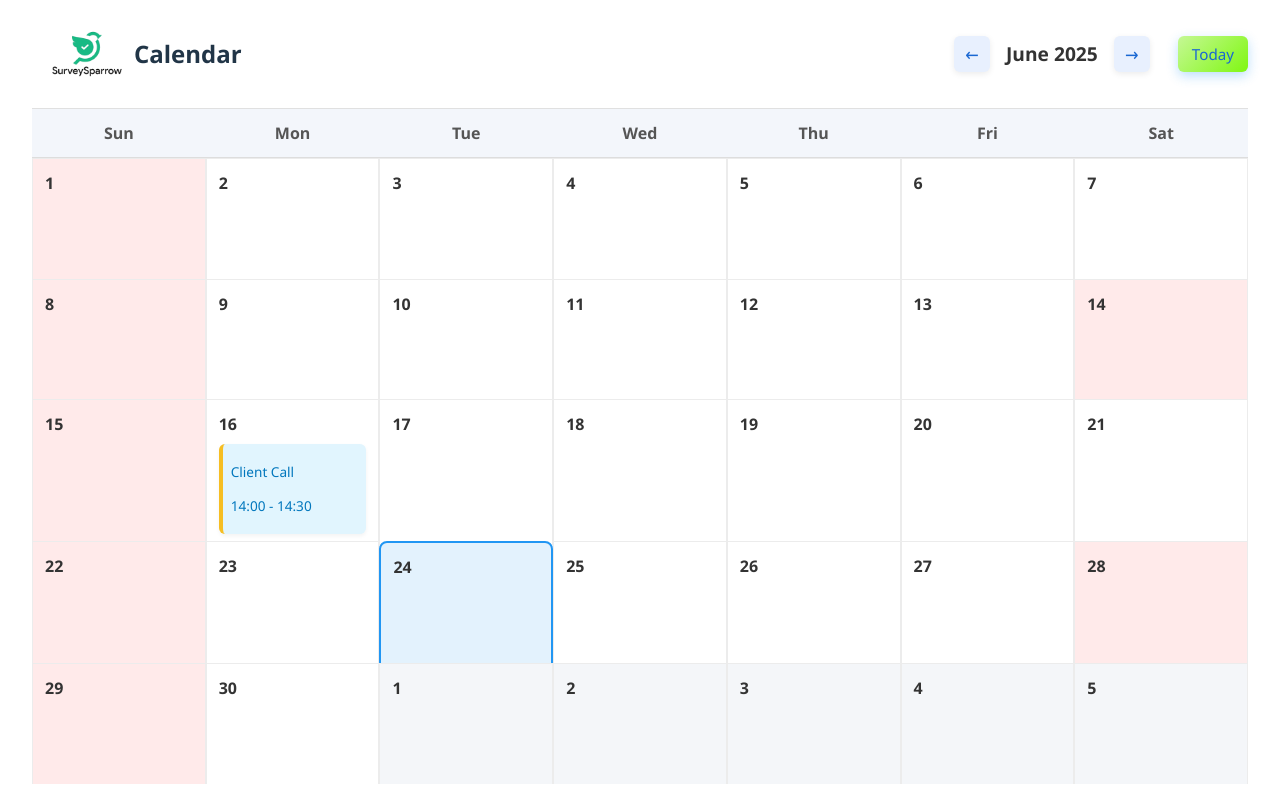
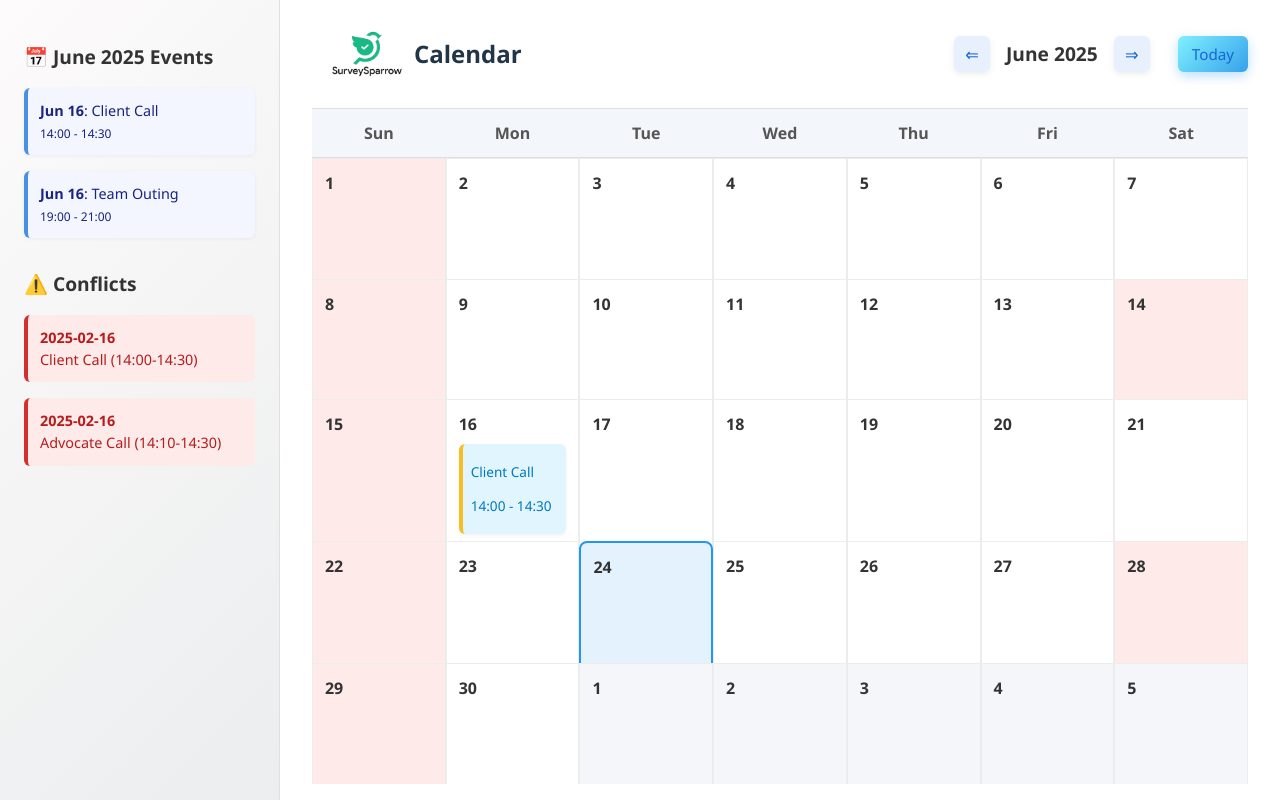
Before and after one commit to jayadhanush/googleCalendar, a React (Vite) app: page / in a window 1280 px wide. Built offline with nearby package versions, Linux system fonts and the light colour scheme.

Commit message:
added sidebar to display month specific events and conflicts

```diff
--- a/public/events.json
+++ b/public/events.json
@@ -21,9 +21,9 @@
     "color": "#f6501e"
   },
   {
-    "title": "Client Call",
+    "title": "Advocate Call",
     "date": "2025-02-16",
-    "startTime": "14:00",
+    "startTime": "14:10",
     "endTime": "14:30",
     "color": "#f44336"
   }
--- a/src/App.jsx
+++ b/src/App.jsx
@@ -1,3 +1,4 @@
+// App.jsx
 import React, { useState, useEffect } from 'react';
 import dayjs from 'dayjs';
 import CalendarHeader from './components/CalendarHeader';
@@ -7,52 +8,72 @@ import './styles/calendar.css';
 function App() {
   const [currentDate, setCurrentDate] = useState(dayjs());
   const [events, setEvents] = useState([]);
-
-  // 👇 Modal popup state
   const [selectedEvents, setSelectedEvents] = useState([]);
   const [popupTitle, setPopupTitle] = useState('');
   const [showPopup, setShowPopup] = useState(false);
 
-  // 👇 Load events from static JSON
   useEffect(() => {
     fetch('/events.json')
       .then(res => res.json())
       .then(data => setEvents(data));
   }, []);
 
-  // 👇 Navigation logic
-const prevMonth = () => {
-  const newDate = currentDate.clone().subtract(1, 'month');
-  console.log("Prev:", newDate.format('MMMM YYYY'));
-  setCurrentDate(newDate);
-};
+  const prevMonth = () => setCurrentDate(currentDate.clone().subtract(1, 'month'));
+  const nextMonth = () => setCurrentDate(currentDate.clone().add(1, 'month'));
+  const goToToday = () => setCurrentDate(dayjs());
 
-const nextMonth = () => {
-  const newDate = currentDate.clone().add(1, 'month');
-  console.log("Next:", newDate.format('MMMM YYYY'));
-  setCurrentDate(newDate);
-};
-
-const goToToday = () => {
-  const newDate = dayjs();
-  console.log("Today:", newDate.format('MMMM YYYY'));
-  setCurrentDate(newDate);
-};
-
-
-
-  // 👇 Open and close popup logic
   const openEventPopup = (events, title) => {
     setSelectedEvents(events);
     setPopupTitle(title);
     setShowPopup(true);
   };
 
-  const closeEventPopup = () => {
-    setShowPopup(false);
-  };
+  const closeEventPopup = () => setShowPopup(false);
+
+  const conflicts = events.reduce((acc, event, _, all) => {
+    const sameDate = all.filter(e => e.date === event.date && e !== event);
+    if (sameDate.some(e2 => e2.startTime < event.endTime && e2.endTime > event.startTime)) {
+      acc.push(event);
+    }
+    return acc;
+  }, []);
+
+  const currentMonthEvents = events.filter(e =>
+    dayjs(e.date).month() === currentDate.month() &&
+    dayjs(e.date).year() === currentDate.year()
+  );
 
   return (
+    <div className="calendar-wrapper">
+      <aside className="sidebar">
+        <h3>📅 {currentDate.format('MMMM YYYY')} Events</h3>
+        <ul className="event-list">
+          {currentMonthEvents.length > 0 ? (
+            currentMonthEvents.map((e, i) => (
+              <li key={i} className="event-item">
+                <strong>{dayjs(e.date).format('MMM D')}</strong>: {e.title} <br/>
+                <small>{e.startTime} - {e.endTime}</small>
+              </li>
+            ))
+          ) : (
+            <p>No events this month.</p>
+          )}
+        </ul>
+
+        <h3 style={{ marginTop: '2rem' }}>⚠️ Conflicts</h3>
+        <ul className="conflict-list">
+          {conflicts.length > 0 ? (
+            conflicts.map((e, i) => (
+              <li key={i} className="conflict-item">
+                <strong>{e.date}</strong><br />
+                {e.title} ({e.startTime}-{e.endTime})
+              </li>
+            ))
+          ) : (
+            <p>No conflicts found 🎉</p>
+          )}
+        </ul>
+      </aside>
 
       <div className="calendar-container">
         <CalendarHeader
@@ -74,7 +95,7 @@ const goToToday = () => {
               <ul className="popup-event-list">
                 {selectedEvents.map((event, index) => (
                   <li key={index}>
-                  <strong>{event.title}</strong> - {event.startTime} to {event.endTime}
+                    <strong>{event.title}</strong> – {event.startTime} to {event.endTime}
                   </li>
                 ))}
               </ul>
@@ -83,8 +104,8 @@ const goToToday = () => {
           </div>
         )}
       </div>
+    </div>
   );
-
 }
 
 export default App;
--- a/src/components/CalendarHeader.jsx
+++ b/src/components/CalendarHeader.jsx
@@ -11,13 +11,13 @@ function CalendarHeader({ currentDate, onPrev, onNext, onToday }) {
      </div>
       <div className="calendar-controls">
       <button className="nav-btn" onClick={onPrev}>
-        <span>&larr;</span>
+        <span>&lArr;</span>
       </button>
 
       <span className="month-year">{currentDate.format('MMMM YYYY')}</span>
 
       <button className="nav-btn" onClick={onNext}>
-        <span>&rarr;</span>
+        <span>&rArr;</span>
       </button>
 
     <button onClick={onToday} className="today-button">Today</button>
--- a/src/styles/calendar.css
+++ b/src/styles/calendar.css
@@ -134,10 +134,12 @@ html, body {
 .today-button {
   margin-left: 12px;
   padding: 8px 20px;
-  background: linear-gradient(135deg, #c5f895, #80f712);
-  color: white;
-  font-weight: 600;
+   color: #fff;
+  background: linear-gradient(135deg, #7ff0ff, #36a2eb);
+
+  font-weight: bold;
   font-size: 0.95rem;
+
   border: none;
   border-radius: 8px;
   cursor: pointer;
@@ -146,7 +148,7 @@ html, body {
 }
 
 .today-button:hover {
-  background: linear-gradient(135deg, #79df49, #6cc704);
+  background: linear-gradient(135deg, #75bdec, #1d9ef3);
   transform: translateY(-2px);
   box-shadow: 0 6px 18px rgba(33, 150, 243, 0.4);
 }
@@ -325,3 +327,88 @@ html, body {
     transform: translate(50px, 60px);
   }
 }
+
+.calendar-wrapper {
+  display: flex;
+  height: 100vh;
+  width: 100vw;
+  overflow: hidden;
+}
+
+.sidebar {
+  width: 250px;
+  background-color: #fef9f9;
+  border-right: 1px solid #e0e0e0;
+  padding: 1.5rem;
+  overflow-y: auto;
+}
+
+.sidebar h3 {
+  font-size: 1.1rem;
+  color: #d32f2f;
+  margin-bottom: 1rem;
+}
+
+.conflict-list {
+  list-style: none;
+  padding: 0;
+  margin: 0;
+}
+
+.conflict-item {
+  background-color: #fff3f3;
+  border-left: 4px solid #d32f2f;
+  padding: 0.75rem;
+  margin-bottom: 1rem;
+  border-radius: 6px;
+  font-size: 0.9rem;
+  color: #b71c1c;
+}
+.calendar-wrapper {
+  display: flex;
+  height: 100vh;
+  width: 100vw;
+  overflow: hidden;
+}
+
+.sidebar {
+  width: 300px;
+  background: linear-gradient(135deg, #fdfbfb, #ebedee);
+  border-right: 1px solid #e0e0e0;
+  padding: 1.5rem;
+  overflow-y: auto;
+  box-shadow: 4px 0 10px rgba(0, 0, 0, 0.05);
+}
+
+.sidebar h3 {
+  font-size: 1.2rem;
+  color: #333;
+  margin-bottom: 1rem;
+}
+
+.event-list, .conflict-list {
+  list-style: none;
+  padding: 0;
+  margin: 0;
+}
+
+.event-item {
+  background: #f3f6ff;
+  border-left: 4px solid #4a90e2;
+  padding: 0.75rem;
+  margin-bottom: 1rem;
+  border-radius: 6px;
+  font-size: 0.9rem;
+  color: #1a237e;
+  box-shadow: 0 1px 4px rgba(0,0,0,0.05);
+}
+
+.conflict-item {
+  background: #ffeaea;
+  border-left: 4px solid #d32f2f;
+  padding: 0.75rem;
+  margin-bottom: 1rem;
+  border-radius: 6px;
+  font-size: 0.9rem;
+  color: #b71c1c;
+}
```
Lines whose indentation alone changed are shown as unchanged.
